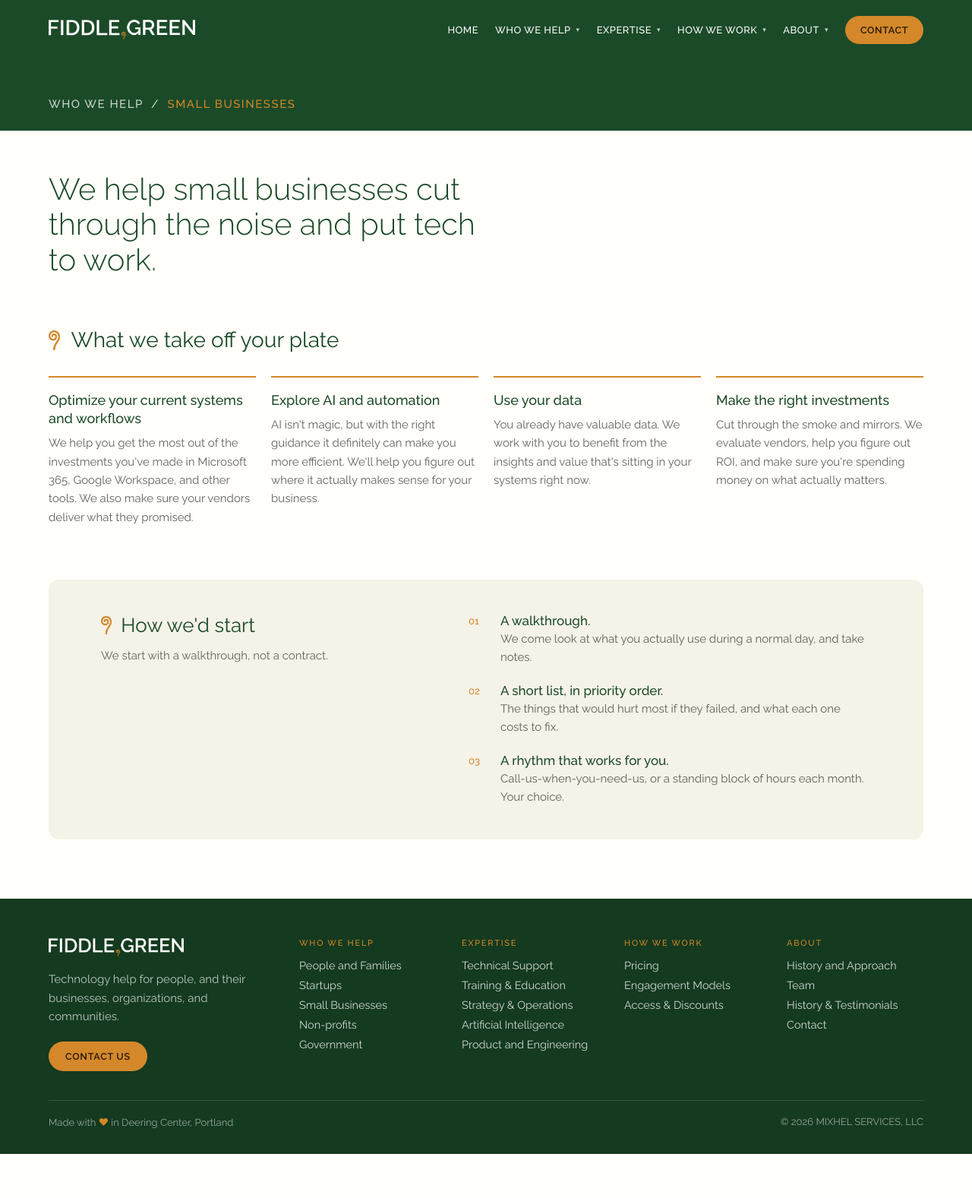
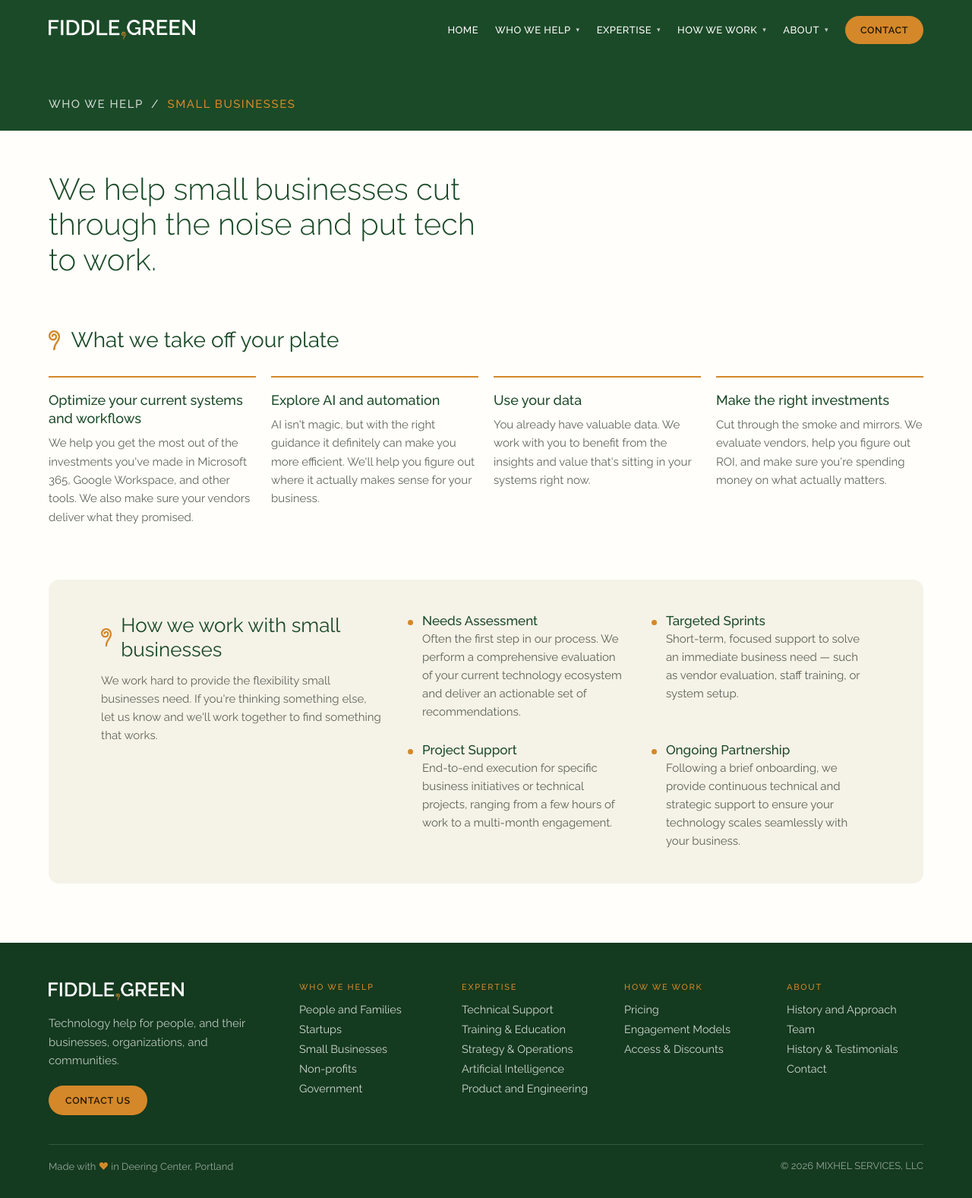
Before and after one commit to TREE-BUB/fiddle-green, a Jekyll site: the page built from who-we-help/small-businesses.html, in a window 1280 px wide. Shown: the whole page at 76% size. Built offline with Jekyll 4.4.1, drawn with Linux system fonts in a browser that asks for light colours; before the commit the page ends 1519 px from its top, so only the background shows below that.

Commit message:
Rework the small-business "how we work" panel as a 2x2 grid
The panel described an ordered sequence; for small businesses it now offers
four ways to work together, so the steps include gained a grid variant that
drops the numbering, switches the list to unordered, and lays the items out
two across. Segments can also override the panel heading.

Co-Authored-By: Claude Opus 5 <noreply@anthropic.com>
Claude-Session: https://claude.ai/code/session_01SgQi5ee1qBqBsYJL8x1hCv

```diff
--- a/_data/seg_pages.yml
+++ b/_data/seg_pages.yml
@@ -35,17 +35,18 @@ businesses:
       p: You already have valuable data. We work with you to benefit from the insights and value that's sitting in your systems right now.
     - h: Make the right investments
       p: Cut through the smoke and mirrors. We evaluate vendors, help you figure out ROI, and make sure you're spending money on what actually matters.
-  steps_note: We start with a walkthrough, not a contract.
+  steps_title: How we work with small businesses
+  steps_grid: true
+  steps_note: We work hard to provide the flexibility small businesses need. If you're thinking something else, let us know and we'll work together to find something that works.
   steps:
-    - num: "01"
-      h: A walkthrough.
-      p: We come look at what you actually use during a normal day, and take notes.
-    - num: "02"
-      h: A short list, in priority order.
-      p: The things that would hurt most if they failed, and what each one costs to fix.
-    - num: "03"
-      h: A rhythm that works for you.
-      p: Call-us-when-you-need-us, or a standing block of hours each month. Your choice.
+    - h: Needs Assessment
+      p: Often the first step in our process. We perform a comprehensive evaluation of your current technology ecosystem and deliver an actionable set of recommendations.
+    - h: Targeted Sprints
+      p: Short-term, focused support to solve an immediate business need — such as vendor evaluation, staff training, or system setup.
+    - h: Project Support
+      p: End-to-end execution for specific business initiatives or technical projects, ranging from a few hours of work to a multi-month engagement.
+    - h: Ongoing Partnership
+      p: Following a brief onboarding, we provide continuous technical and strategic support to ensure your technology scales seamlessly with your business.
   cta_title: Want a number you can call on a bad day?
   cta_body: Hourly, short-term, and long-term arrangements are all available, with sliding-scale rates quoted when we talk.
 
--- a/_includes/steps.html
+++ b/_includes/steps.html
@@ -1,20 +1,30 @@
-{%- comment -%} Sand panel: heading + note on the left, numbered steps on the right. {%- endcomment -%}
+{%- comment -%}
+  Sand panel: heading + note on the left, numbered steps on the right.
+
+  include.grid switches the right-hand column to a set of choices rather than a
+  sequence: the numbering goes away, the list stops being ordered, and the items
+  sit two across.
+{%- endcomment -%}
 <section class="band band--cream steps-band">
   <div class="panel panel--split">
     <div class="panel__aside">
       {% include section-heading.html title=include.title class="section-heading--sm" %}
       <p class="panel__note">{{ include.note | escape_once }}</p>
     </div>
-    <ol class="steps">
+    {%- if include.grid -%}<ul class="steps steps--grid">{%- else -%}<ol class="steps">{%- endif -%}
       {%- for step in include.steps -%}
         <li class="step">
-          <span class="step__num">{{ step.num }}</span>
+          {%- if include.grid -%}
+            <span class="step__dot" aria-hidden="true"></span>
+          {%- else -%}
+            <span class="step__num">{{ step.num }}</span>
+          {%- endif -%}
           <span class="step__body">
             <b>{{ step.h | escape_once }}</b>
             <span>{{ step.p | escape_once }}</span>
           </span>
         </li>
       {%- endfor -%}
-    </ol>
+    {%- if include.grid -%}</ul>{%- else -%}</ol>{%- endif -%}
   </div>
 </section>
--- a/_layouts/segment.html
+++ b/_layouts/segment.html
@@ -15,4 +15,5 @@ layout: page
   </div>
 </section>
 
-{% include steps.html title="How we'd start" note=d.steps_note steps=d.steps %}
+{%- assign steps_title = d.steps_title | default: "How we'd start" -%}
+{% include steps.html title=steps_title note=d.steps_note steps=d.steps grid=d.steps_grid %}
--- a/assets/css/style.scss
+++ b/assets/css/style.scss
@@ -749,6 +749,30 @@ a.card:hover { border-color: var(--amber); }
   }
 }
 
+/* Some segments offer ways to work together rather than an ordered sequence, so
+   the list trades its numbers for bullets and sits two across. */
+.steps--grid {
+  flex: 1 1 460px;
+  display: grid;
+  grid-template-columns: repeat(2, minmax(0, 1fr));
+  gap: 28px 32px;
+}
+
+.steps--grid .step { gap: 12px; }
+
+.step__dot {
+  flex: none;
+  width: 7px;
+  height: 7px;
+  margin-top: 9px;
+  border-radius: 50%;
+  background: var(--amber);
+}
+
+@media (max-width: $bp-sm) {
+  .steps--grid { grid-template-columns: minmax(0, 1fr); }
+}
+
 .bullets {
   flex: 1 1 320px;
   display: flex;
```
